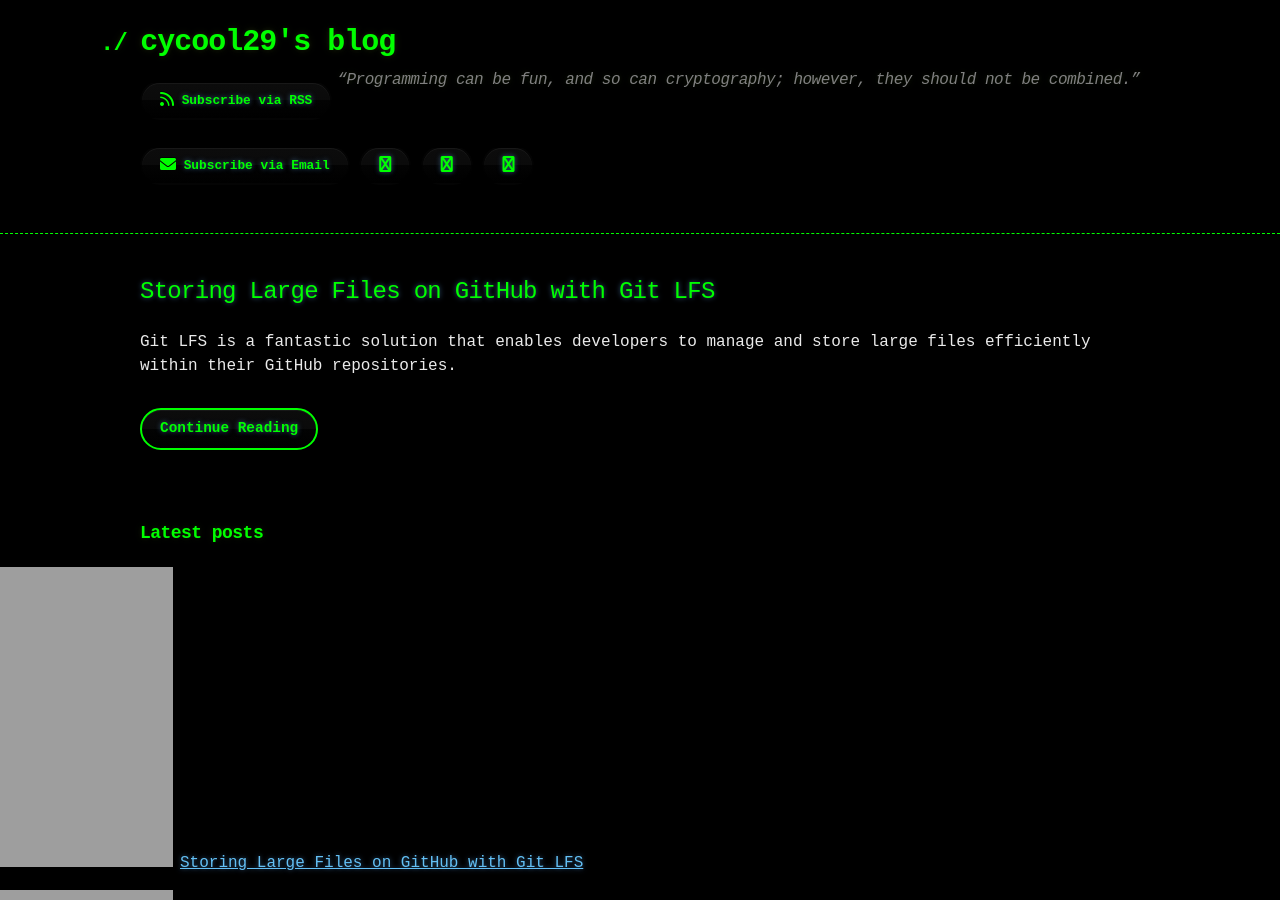
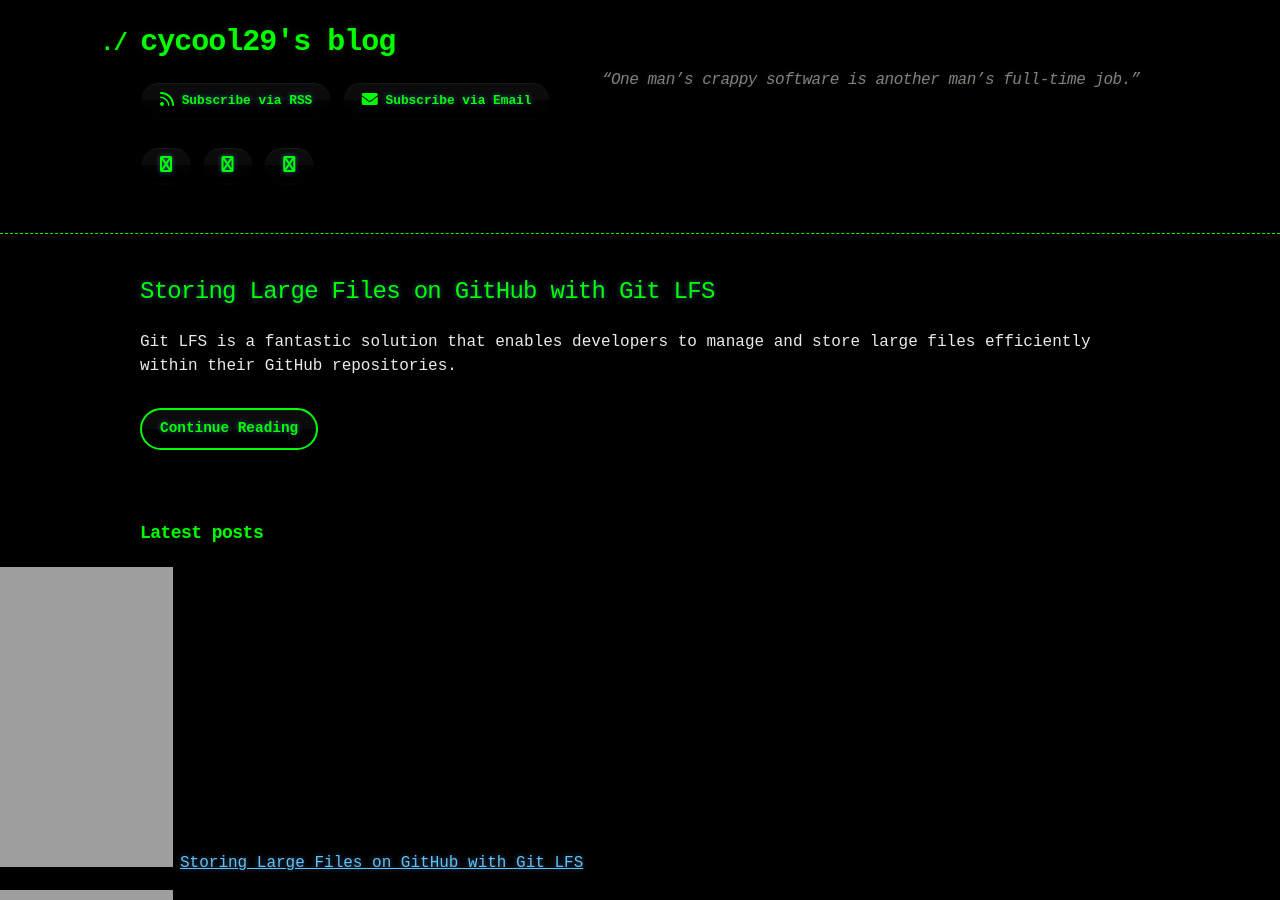
Before and after one commit to cycool29/cycool29.github.io, a Jekyll site: the page built from index.md, in a window 1280 px wide and 900 px high. Built offline with Jekyll 4.4.1, drawn with Linux system fonts in a browser that asks for light colours; a style sheet for code colours, icons or effects is not loaded.

Commit message:
Update quotes

```diff
--- a/_config.yml
+++ b/_config.yml
@@ -1,5 +1,5 @@
 title: cycool29's blog
-description: "“Programming can be fun, and so can cryptography; however, they should not be combined.” "
+description: "“One man’s crappy software is another man’s full-time job.” "
 bio: A high school student. Intermediate in Python, Git, Bash. Learning JavaScript. He/Him. "
 author: cycool29
 url: https://cycool29.github.io
```
